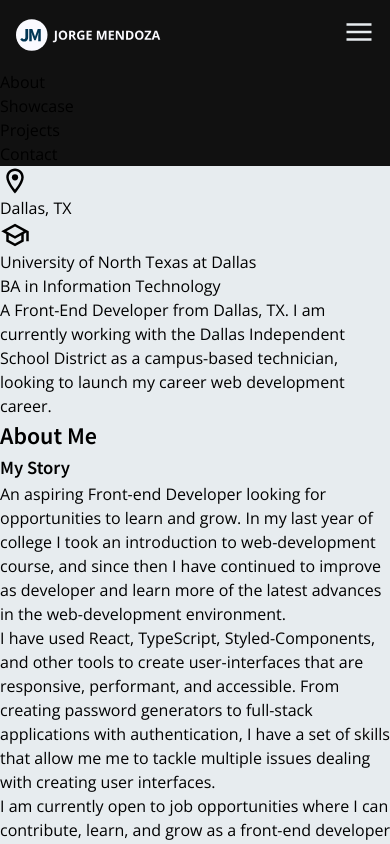
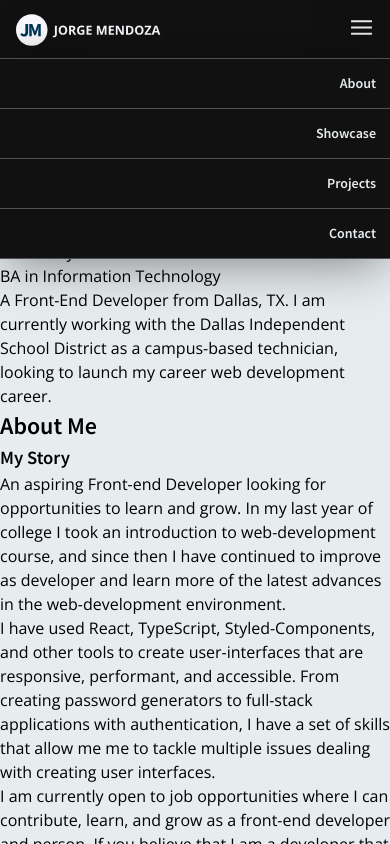
Before and after one commit to JorgeAMendoza/portfolio, a Next.js app: page / in a window 390 px wide. Both pictures are taken after a click on the button "open the navigation menu". Shown: the top 844 px of the page. Built offline with nearby package versions, Linux system fonts and the light colour scheme.

Commit message:
apply source sans pro to navbar, style mobile nav and give it box shadow, put each nav item into li element wiht class name

```diff
--- a/src/components/Layout/Layout.tsx
+++ b/src/components/Layout/Layout.tsx
@@ -1,9 +1,10 @@
 import Head from 'next/head';
 import { ReactNode } from 'react';
 import NavBar from '../NavBar/NavBar';
-import { Open_Sans } from 'next/font/google';
+import { Open_Sans, Source_Sans_Pro } from 'next/font/google';
 
 const openSans = Open_Sans({ subsets: ['latin'] });
+const sourceSansPro = Source_Sans_Pro({ subsets: ['latin'], weight: '600' });
 
 interface LayoutProps {
   children: ReactNode;
@@ -16,7 +17,7 @@ export default function Layout({ children }: LayoutProps) {
         <meta name="viewport" content="width=device-width, initial-scale=1" />
         <link rel="icon" href="/favicon.ico" />
       </Head>
-      <header>
+      <header className={sourceSansPro.className}>
         <NavBar />
       </header>
       <div>{children}</div>
--- a/src/components/NavBar/NavBar.module.css
+++ b/src/components/NavBar/NavBar.module.css
@@ -2,7 +2,7 @@
   display: flex;
   justify-content: space-between;
   align-items: center;
-  padding: 1.5rem 0;
+  padding: 1rem 0;
   background-color: var(--primary);
   position: relative;
   width: 100%;
@@ -14,21 +14,33 @@
   align-items: center;
 }
 
-.mobileNav {
-
-}
-
 .mobileNavMenu {
+  --borderColor: rgba(228, 228, 228, 0.3);
   background-color: var(--primary);
   position: absolute;
-  top: 4.4em;
+  top: 3.6em;
   left: 0;
   width: 100%;
   display: none;
+  border-top: 1px solid var(--borderColor);
+  box-shadow: 0 6px 50px -5px rgba(0, 0, 0, 0.5);
 }
 
 .showMenu {
   display: block;
+}
+
+.mobileNavList {
+  color: var(--light-text);
+}
+
+.mobileNavItem {
+  font-size: 1.4rem;
+  font-family: inherit;
+  text-align: right;
+  padding-right: 1.5rem;
+  padding: 1em;
+  border-bottom: 1px solid var(--borderColor);
 }
 
 .showMenuFixed {
--- a/src/components/NavBar/NavBar.tsx
+++ b/src/components/NavBar/NavBar.tsx
@@ -18,7 +18,7 @@ const NavBar = () => {
           />
         </div>
         {/* mobile nav */}
-        <div className={styles.mobileNav}>
+        <div>
           <button
             className={styles.mobileNavButton}
             aria-label="open the navigation menu"
@@ -28,8 +28,8 @@ const NavBar = () => {
             <Image
               src="/icons/hamburger-menu.svg"
               alt="menu icon"
-              width={30}
-              height={30}
+              width={25}
+              height={25}
             />
           </button>
           <nav
@@ -37,13 +37,13 @@ const NavBar = () => {
             className={`${styles.mobileNavMenu} ${clsx(
               menuOpen && styles.showMenu
             )}`}
-            aria-hidden={menuOpen}
+            aria-hidden={!menuOpen}
           >
-            <ul>
-              <li>About</li>
-              <li>Showcase</li>
-              <li>Projects</li>
-              <li>Contact</li>
+            <ul className={styles.mobileNavList}>
+              <li className={styles.mobileNavItem}>About</li>
+              <li className={styles.mobileNavItem}>Showcase</li>
+              <li className={styles.mobileNavItem}>Projects</li>
+              <li className={styles.mobileNavItem}>Contact</li>
             </ul>
           </nav>
         </div>
```
